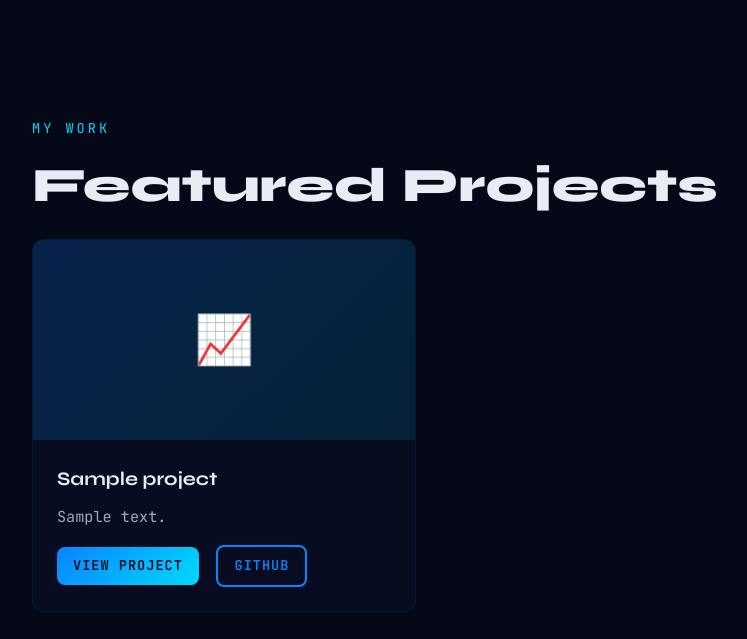
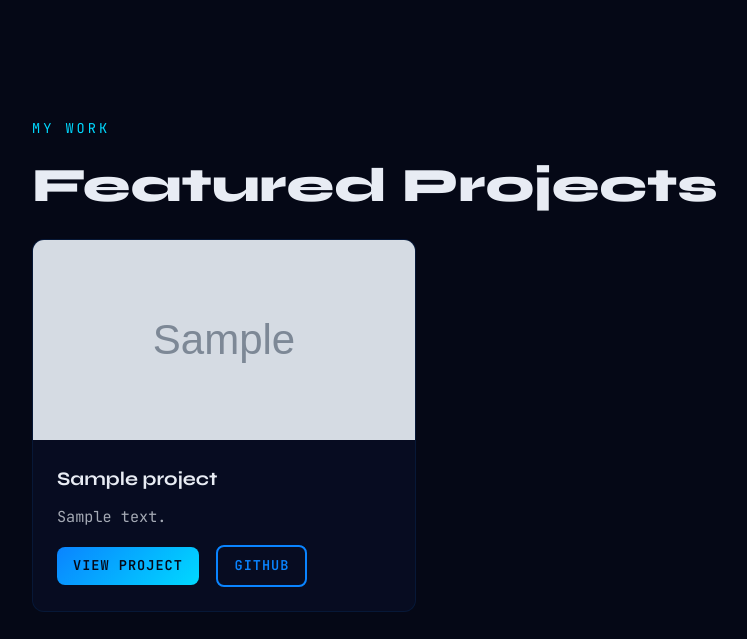
Before and after one commit to thapa-ayush/data_analyst_portfolio, a Django app: page /about/ in a window 1280 px wide. Shown: the part 2249-2888 px from the top of the page, without its empty margins (0-747 px from the left). Run offline with Django 5.2, Linux system fonts and the light colour scheme; tables that the repository leaves empty hold one stand-in row (values such as "Sample post"); grey boxes marked "Sample" are stand-in pictures.

Commit message:
Fix: Display project images on homepage and about page cards

```diff
--- a/portfolio/templates/portfolio/about.html
+++ b/portfolio/templates/portfolio/about.html
@@ -449,8 +449,13 @@
         <div
             style="background: rgba(10, 20, 50, 0.4); border: 1px solid var(--grid-color); border-radius: 12px; overflow: hidden; transition: all 0.3s ease;">
             <div
-                style="width: 100%; height: 200px; background: linear-gradient(135deg, rgba(10, 132, 255, 0.2), rgba(0, 217, 255, 0.1)); display: flex; align-items: center; justify-content: center; font-size: 3rem;">
+                style="width: 100%; height: 200px; background: linear-gradient(135deg, rgba(10, 132, 255, 0.2), rgba(0, 217, 255, 0.1)); display: flex; align-items: center; justify-content: center; font-size: 3rem; overflow: hidden;">
+                {% if project.image %}
+                <img src="{{ project.image.url }}" alt="{{ project.title }}"
+                    style="width: 100%; height: 100%; object-fit: cover;">
+                {% else %}
                 📈
+                {% endif %}
             </div>
             <div style="padding: 1.5rem;">
                 <h3 style="margin-bottom: 0.75rem; font-size: 1.2rem;">{{ project.title }}</h3>
```
Also changed, not shown: portfolio/templates/portfolio/home.html (+8 -1 lines).
